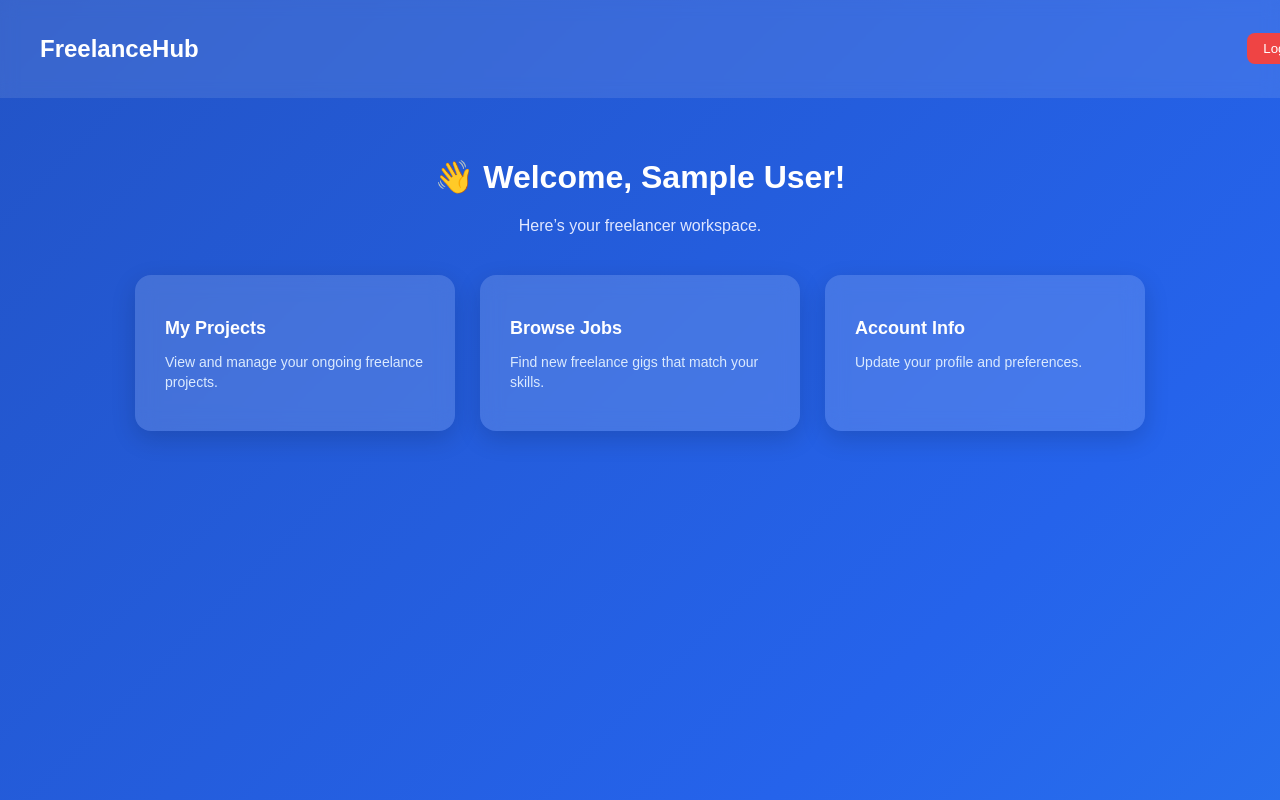
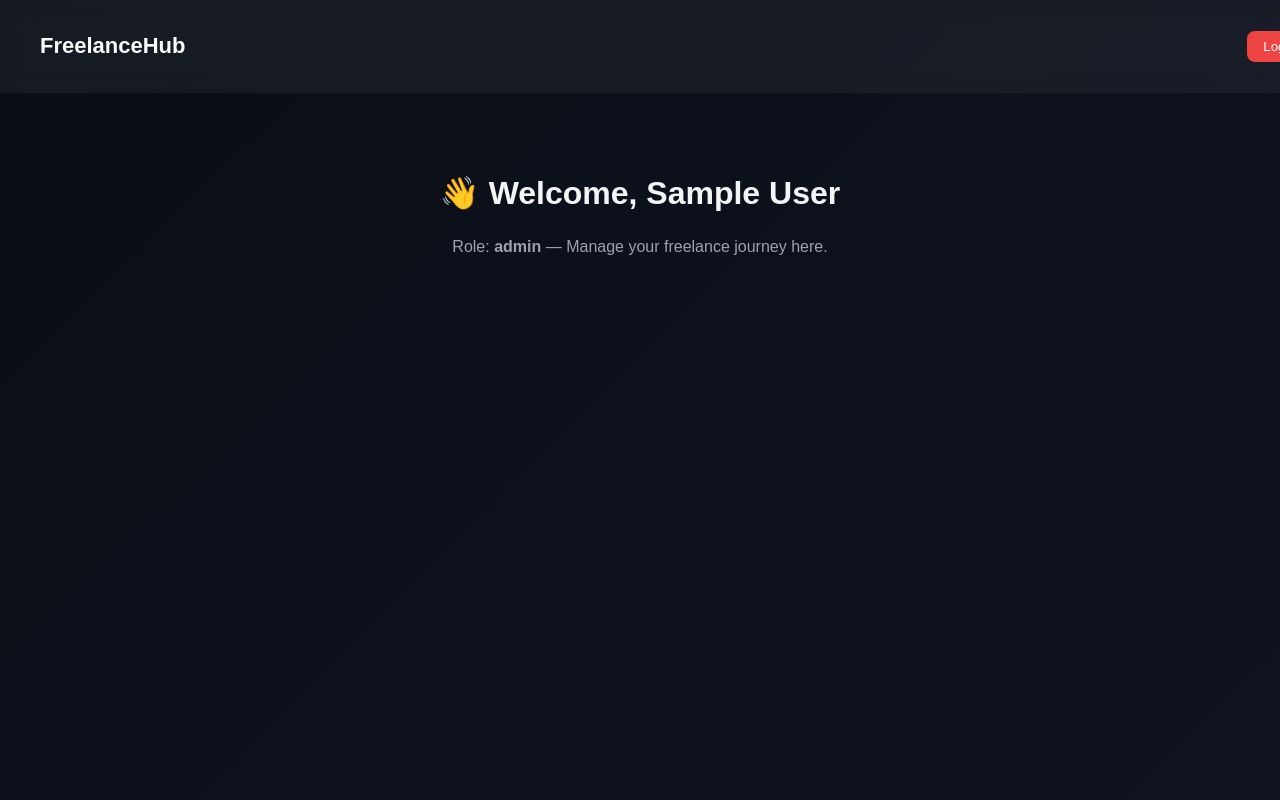
Before and after one commit to CyborgX-hash/FREELANCEHUB, a React (Create React App) app in the folder frontend/: page /dashboard in a window 1280 px wide. Built offline with nearby package versions, Linux system fonts and the light colour scheme; sample sign-in values are in the browser's storage.

Commit message:
client-dashboard

```diff
--- a/frontend/src/pages/DashboardPage.css
+++ b/frontend/src/pages/DashboardPage.css
@@ -1,32 +1,38 @@
+/* ===== Base Layout ===== */
 .dashboard-container {
   position: fixed;
   top: 0;
   left: 0;
   width: 100vw;
   height: 100vh;
-    background: linear-gradient(135deg, #1e3a8a, #2563eb, #38bdf8);
+  background: linear-gradient(135deg, #000000, #111827);
   background-size: 400% 400%;
-    animation: gradientShift 8s ease infinite;
+  animation: gradientShift 10s ease infinite;
   font-family: "Poppins", sans-serif;
   color: #fff;
   overflow-y: auto;
+  display: flex;
+  flex-direction: column;
 }
 
+/* ===== Navbar ===== */
 .navbar {
   width: 100%;
-    background: rgba(255, 255, 255, 0.1);
+  background: rgba(255, 255, 255, 0.05);
   padding: 15px 40px;
   display: flex;
   justify-content: space-between;
   align-items: center;
-    backdrop-filter: blur(8px);
+  backdrop-filter: blur(10px);
   position: sticky;
   top: 0;
+  z-index: 10;
 }
 
 .navbar h2 {
   font-weight: 600;
-    color: #fff;
+  color: #f9fafb;
+  font-size: 22px;
 }
 
 .navbar button {
@@ -44,60 +50,90 @@
   background: #dc2626;
 }
 
+/* ===== Dashboard Content ===== */
 .dashboard-content {
+  flex: 1;
   text-align: center;
   margin-top: 60px;
+  padding: 0 20px 60px;
+  display: flex;
+  flex-direction: column;
+  align-items: center;
 }
 
 .dashboard-content h1 {
   font-size: 32px;
   font-weight: 600;
+  margin-bottom: 10px;
+  color: #f3f4f6;
 }
 
 .subtitle {
-    color: #e0e7ff;
+  color: #9ca3af;
   font-size: 16px;
   margin-bottom: 40px;
 }
 
+/* ===== Grid Container ===== */
 .cards-container {
-    display: flex;
-    justify-content: center;
-    flex-wrap: wrap;
+  display: grid;
+  grid-template-columns: repeat(auto-fit, minmax(250px, 1fr));
   gap: 25px;
-    padding: 0 40px;
+  width: 90%;
+  max-width: 1000px;
+  margin: 0 auto;
 }
 
+/* ===== Card Design ===== */
 .dash-card {
-    background: rgba(255, 255, 255, 0.15);
-    border-radius: 16px;
-    padding: 25px 30px;
-    width: 260px;
+  background: rgba(255, 255, 255, 0.08);
+  border-radius: 18px;
+  padding: 30px 25px;
   text-align: left;
   backdrop-filter: blur(10px);
-    box-shadow: 0 8px 25px rgba(0, 0, 0, 0.15);
-    transition: transform 0.3s ease, background 0.3s ease;
+  box-shadow: 0 6px 25px rgba(0, 0, 0, 0.2);
+  transition: transform 0.3s ease, background 0.3s ease, box-shadow 0.3s ease;
+  cursor: pointer;
 }
 
 .dash-card:hover {
   transform: translateY(-6px);
-    background: rgba(255, 255, 255, 0.25);
+  background: rgba(255, 255, 255, 0.15);
+  box-shadow: 0 10px 35px rgba(0, 0, 0, 0.4);
 }
 
 .dash-card h3 {
   margin-bottom: 10px;
   font-size: 18px;
-    color: #fff;
+  color: #ffffff;
 }
 
 .dash-card p {
-    color: #dbeafe;
+  color: #d1d5db;
   font-size: 14px;
-    line-height: 1.4;
+  line-height: 1.5;
 }
 
+/* ===== Animation ===== */
 @keyframes gradientShift {
   0% { background-position: 0% 50%; }
   50% { background-position: 100% 50%; }
   100% { background-position: 0% 50%; }
 }
+
+/* ===== Responsive ===== */
+@media (max-width: 768px) {
+  .dashboard-content h1 {
+    font-size: 26px;
+  }
+
+  .cards-container {
+    grid-template-columns: 1fr;
+    gap: 20px;
+  }
+
+  .dash-card {
+    width: 90%;
+    margin: 0 auto;
+  }
+}
--- a/frontend/src/pages/DashboardPage.js
+++ b/frontend/src/pages/DashboardPage.js
@@ -3,14 +3,17 @@ import { jwtDecode } from "jwt-decode";
 import "./DashboardPage.css";
 
 const DashboardPage = () => {
-  const [userName, setUserName] = useState("");
+  const [user, setUser] = useState({ name: "", role: "" });
 
   useEffect(() => {
     const token = localStorage.getItem("token");
     if (token) {
       try {
         const decoded = jwtDecode(token);
-        setUserName(decoded.name || "User");
+        setUser({
+          name: decoded.name || "User",
+          role: decoded.role || "Freelancer",
+        });
       } catch (error) {
         console.error("Token decode error:", error);
       }
@@ -30,23 +33,60 @@ const DashboardPage = () => {
       </nav>
 
       <div className="dashboard-content">
-        <h1>👋 Welcome, {userName}!</h1>
-        <p className="subtitle">Here’s your freelancer workspace.</p>
+        <h1>👋 Welcome, {user.name}</h1>
+        <p className="subtitle">
+          Role: <strong>{user.role}</strong> — Manage your freelance journey here.
+        </p>
 
+        {/* CLIENT DASHBOARD */}
+        {user.role === "Client" && (
           <div className="cards-container">
             <div className="dash-card">
-            <h3>My Projects</h3>
-            <p>View and manage your ongoing freelance projects.</p>
+              <h3>💼 My Projects</h3>
+              <p>View and manage projects you’ve posted.</p>
             </div>
+
             <div className="dash-card">
-            <h3>Browse Jobs</h3>
-            <p>Find new freelance gigs that match your skills.</p>
+              <h3>🧑‍💻 Hire Freelancers</h3>
+              <p>Find and hire top-rated freelance professionals.</p>
             </div>
+
             <div className="dash-card">
-            <h3>Account Info</h3>
-            <p>Update your profile and preferences.</p>
+              <h3>💬 Messages</h3>
+              <p>Chat with freelancers you’ve hired or shortlisted.</p>
+            </div>
+
+            <div className="dash-card">
+              <h3>⚙️ Account Settings</h3>
+              <p>Update your profile and payment information.</p>
             </div>
           </div>
+        )}
+
+        {/* FREELANCER DASHBOARD (we'll build this next) */}
+        {user.role === "Freelancer" && (
+          <div className="cards-container">
+            <div className="dash-card">
+              <h3>🔍 Browse Jobs</h3>
+              <p>Find freelance projects that match your skills.</p>
+            </div>
+
+            <div className="dash-card">
+              <h3>📄 My Proposals</h3>
+              <p>Track your submitted bids and job applications.</p>
+            </div>
+
+            <div className="dash-card">
+              <h3>💼 My Projects</h3>
+              <p>Manage your active and completed client work.</p>
+            </div>
+
+            <div className="dash-card">
+              <h3>🏆 Earnings</h3>
+              <p>Check your earnings and performance insights.</p>
+            </div>
+          </div>
+        )}
       </div>
     </div>
   );
```
Also changed, not shown: 1 other file (tests, documents, lock files or other folders). Lines whose indentation alone changed are shown as unchanged.
